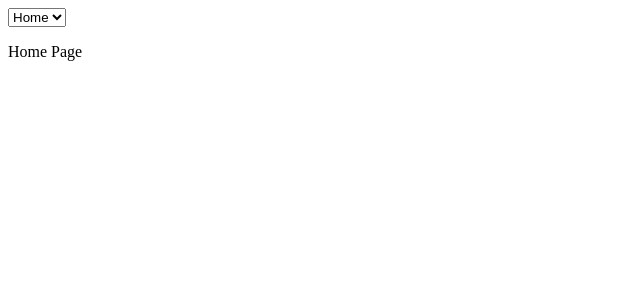
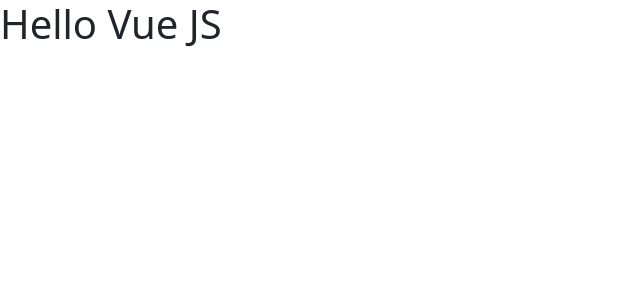
Before and after one commit to SaeedHabibi23/vue-cli, a Vue app: page / in a window 1280 px wide. Shown: the top 300 px of the page, without its empty margins (0-640 px from the left). Built offline with nearby package versions, Linux system fonts and the light colour scheme.

Commit message:
Vue Started Again

```diff
--- a/public/index.html
+++ b/public/index.html
@@ -5,6 +5,7 @@
     <meta http-equiv="X-UA-Compatible" content="IE=edge">
     <meta name="viewport" content="width=device-width,initial-scale=1.0">
     <link rel="icon" href="<%= BASE_URL %>favicon.ico">
+    <link href="https://cdn.jsdelivr.net/npm/bootstrap@5.2.3/dist/css/bootstrap.min.css" rel="stylesheet" integrity="sha384-rbsA2VBKQhggwzxH7pPCaAqO46MgnOM80zW1RWuH61DGLwZJEdK2Kadq2F9CUG65" crossorigin="anonymous">
     <title><%= htmlWebpackPlugin.options.title %></title>
   </head>
   <body>
@@ -13,5 +14,8 @@
     </noscript>
     <div id="app"></div>
     <!-- built files will be auto injected -->
+
+    <script src="https://cdn.jsdelivr.net/npm/bootstrap@5.2.3/dist/js/bootstrap.bundle.min.js" integrity="sha384-kenU1KFdBIe4zVF0s0G1M5b4hcpxyD9F7jL+jjXkk+Q2h455rYXK/7HAuoJl+0I4" crossorigin="anonymous"></script>
+
   </body>
 </html>
--- a/src/App.vue
+++ b/src/App.vue
@@ -1,23 +1,15 @@
 <template>
-  <select name="" id="" v-model="componentName">
-    <option value="Home">Home</option>
-    <option value="About">About</option>
-  </select>
-  <component :is="componentName">  </component>
+    <h1> Hello Vue JS </h1>
 </template>
 
 <script>
-import About from "./components/about.vue";
-import Home from "./components/Home.vue"
+
 export default {
 name: "App" ,
-components:{
-  About ,
-  Home
-} ,
+
 data(){
   return{
-    componentName: "Home"
+
   }
 }
 }
```
